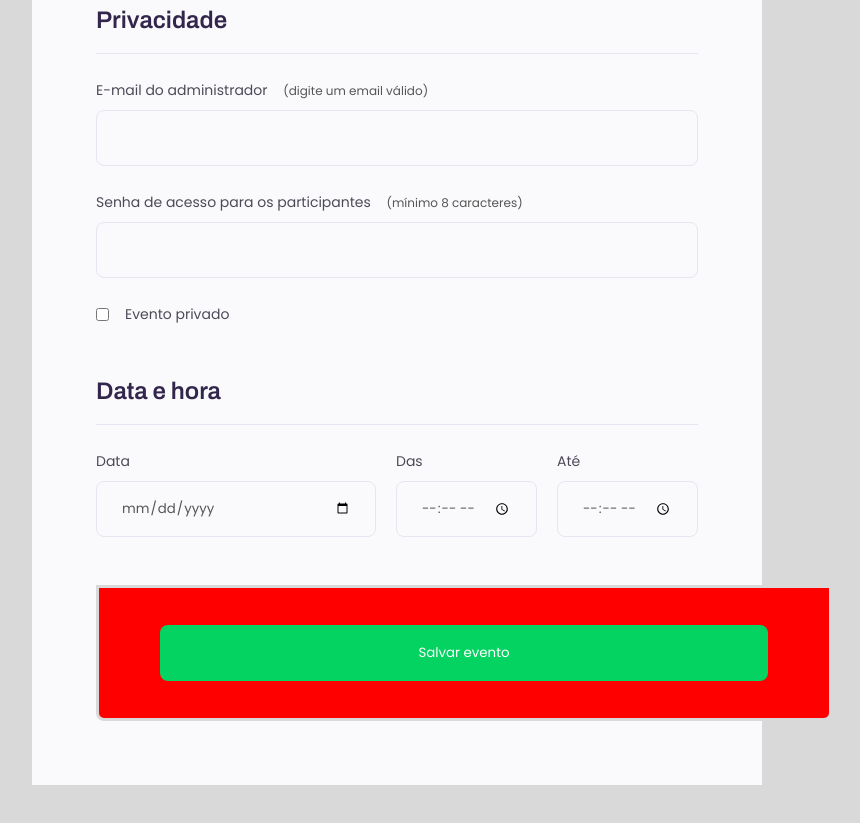
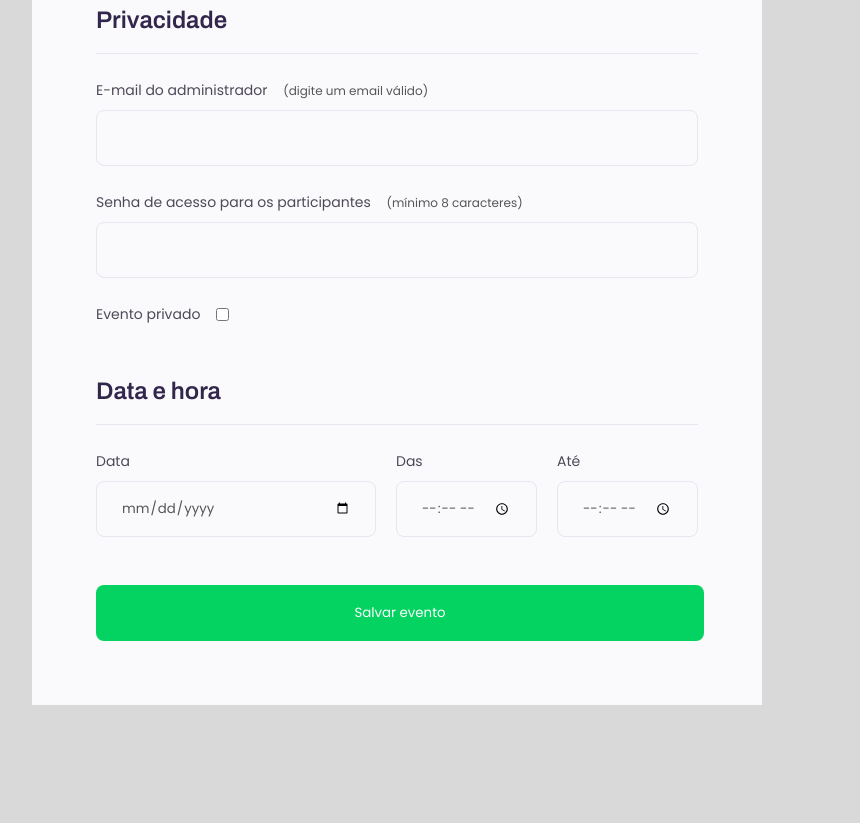
Before and after one commit to Th3Matts/stage3p1, a plain HTML site: page index.html in a window 1280 px wide. Shown: the part 1090-1913 px from the top of the page, without its empty margins (243-1103 px from the left). After the commit the page ends 1885 px from the top, so only its background shows below. Drawn offline with Linux system fonts and the light colour scheme.

Commit message:
Stage 3 | HTML e CSS avançado finalizado

```diff
--- a/style.css
+++ b/style.css
@@ -167,8 +167,6 @@ fieldset legend{
 
 .checkbox-wrapper{
   display: flex;
-  flex-direction: row-reverse;
-  justify-content: flex-end;
   align-items: center;
   gap: 16px;
 }
@@ -217,16 +215,3 @@ input[type="submit"]{
 
   padding: 15px 40px;
 }
-
-.submit-retangle{
-  background: red;
-  border: 3px solid #D9D9D9;
-  border-radius: 0px 0px 8px 8px;
-
-  width: 736px;
-  height: 136px;
-
-  display: flex;
-  justify-content: center;
-  align-items: center;
-}
```
